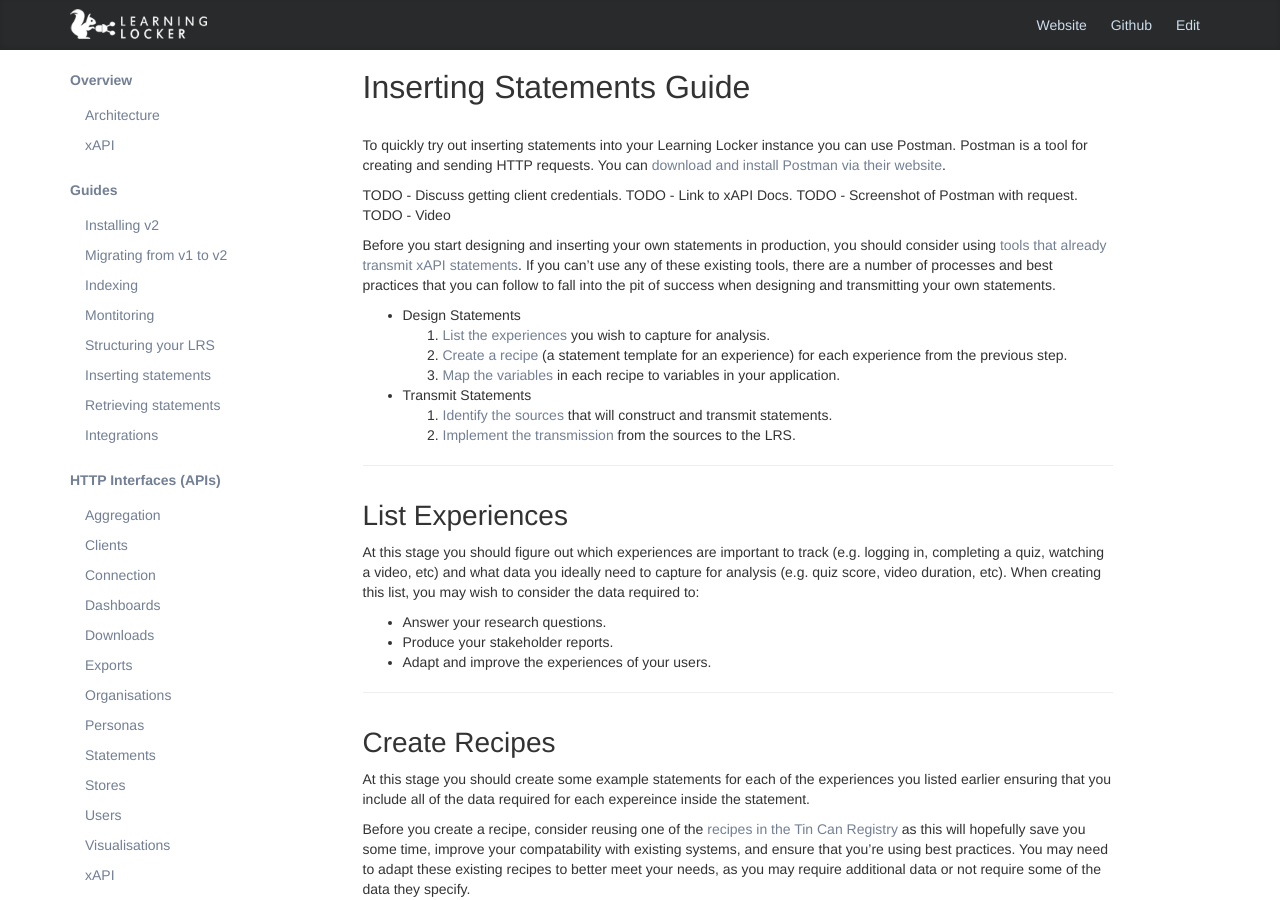
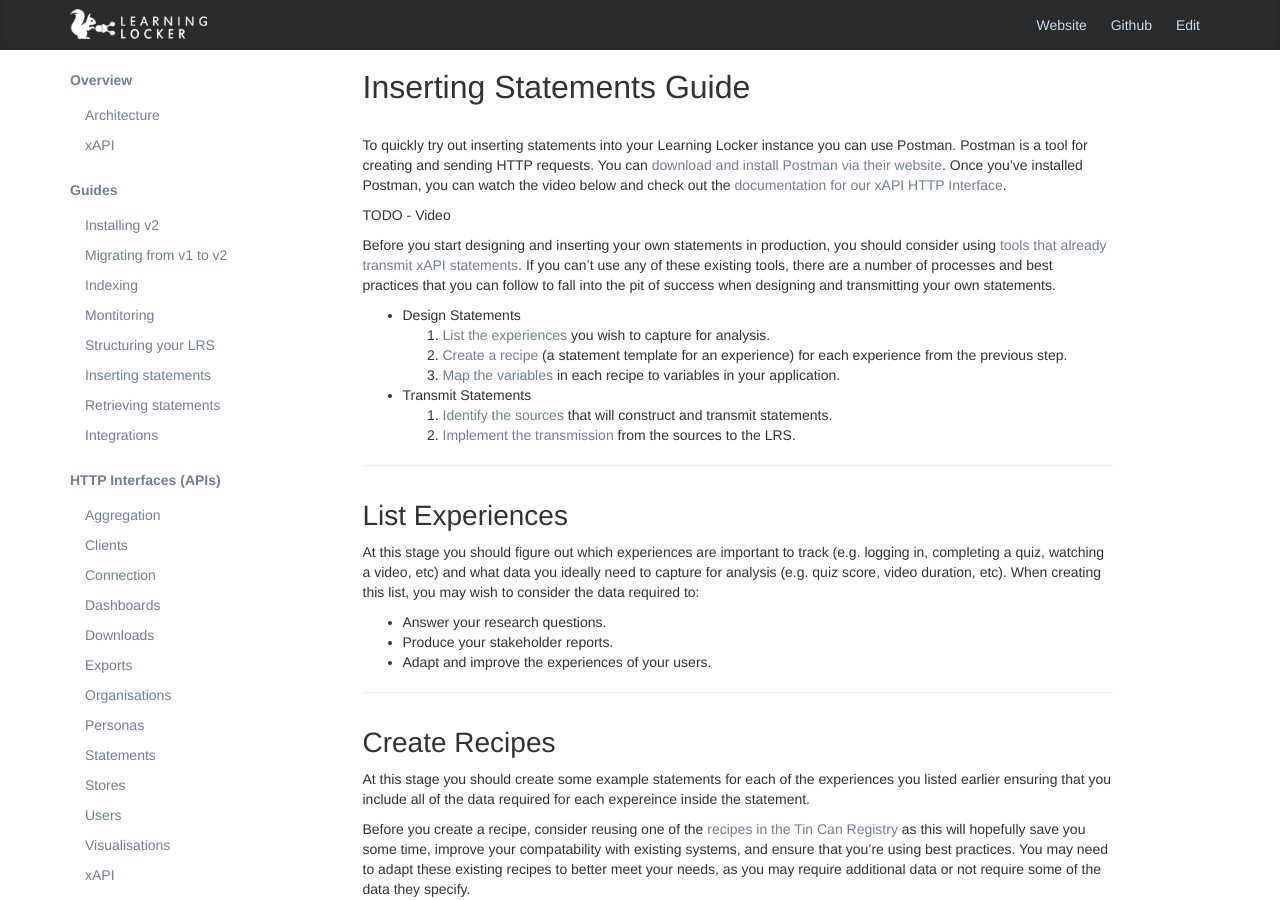
Before and after one commit to LearningLocker/docs, a Jekyll site: the page built from src/guides-inserting.md, in a window 1280 px wide and 900 px high. Built offline with Jekyll 4.4.1, drawn with Linux system fonts in a browser that asks for light colours; nearby versions of some CDN libraries; our own code applies the rules of GitHub Pages for plain Markdown files.

Commit message:
Removes todos.

```diff
--- a/src/guides-inserting.md
+++ b/src/guides-inserting.md
@@ -2,11 +2,8 @@
 ---
 
 # Inserting Statements Guide
-To quickly try out inserting statements into your Learning Locker instance you can use Postman. Postman is a tool for creating and sending HTTP requests. You can [download and install Postman via their website](https://www.getpostman.com/).
+To quickly try out inserting statements into your Learning Locker instance you can use Postman. Postman is a tool for creating and sending HTTP requests. You can [download and install Postman via their website](https://www.getpostman.com/). Once you've installed Postman, you can watch the video below and check out the [documentation for our xAPI HTTP Interface](../http-xapi-statements).
 
-TODO - Discuss getting client credentials.
-TODO - Link to xAPI Docs.
-TODO - Screenshot of Postman with request.
 TODO - Video
 
 Before you start designing and inserting your own statements in production, you should consider using [tools that already transmit xAPI statements](#). If you can't use any of these existing tools, there are a number of processes and best practices that you can follow to fall into the pit of success when designing and transmitting your own statements.
@@ -95,7 +92,7 @@ Statement Property | Mapping
 At this stage, you should identifiy where the statement will be constructed and transmitted for each recipe that you identified earlier. You should consider whether you will be sending statements from the [client-side](https://en.wikipedia.org/wiki/Client-side) or the [server-side](https://en.wikipedia.org/wiki/Server-side) for each recipe as this will effect the transmission implementation.
 
 ## Implementing Transmission
-At this stage, you can start planning and implementing the transmission of statements to your Learning Locker instance via the [xAPI HTTP Interface](../http-xapi). However, there are a number of things listed below that you should consider before you begin.
+At this stage, you can start planning and implementing the transmission of statements to your Learning Locker instance via the [xAPI HTTP Interface](../http-xapi-statements). However, there are a number of things listed below that you should consider before you begin.
 
 - [Batching Statements](#batching-statements)
 - [Handling Sending Failures](#handling-sending-failures)
```
